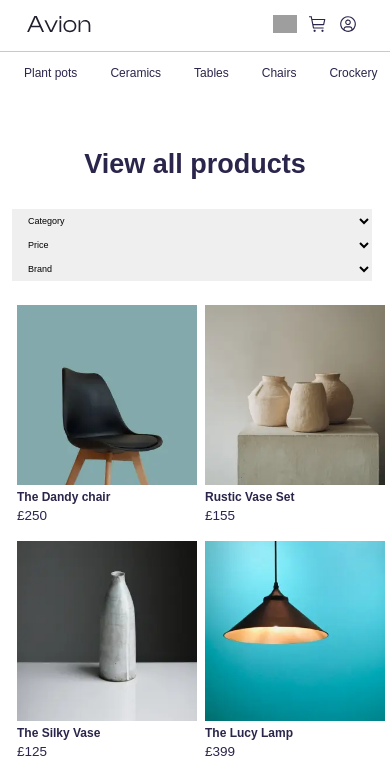
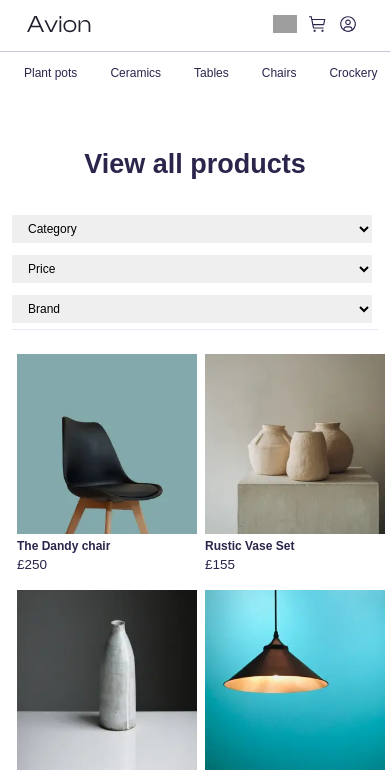
Before and after one commit to gkartsivadze/furniture_advanced, a React (Vite) app: page /collection in a window 390 px wide. Shown: the top 775 px of the page. Built offline with nearby package versions, Linux system fonts and the light colour scheme; grey boxes are pictures that could not be loaded; a web font is replaced by a local one.

Commit message:
improved responsivness

```diff
--- a/src/styling/collection.scss
+++ b/src/styling/collection.scss
@@ -12,7 +12,12 @@
         border: none;
         margin-right: 0.5rem;
 
-        font-size: 0.75rem;
+        font-size: 1rem;
+
+        outline: none;
+        margin-block: 0.5rem;
+
+        cursor: pointer;
 
         option {
             background-color: transparent;
@@ -28,6 +33,9 @@
     justify-content: space-evenly ;
     padding-block: 2rem;
     min-height: 20rem;
+
+    border-block: 1px solid var(--border-grey);
+    margin-bottom: 2rem;
     & > .bl {
         padding-block: 2rem;
         font-size: 1.5rem;
--- a/src/styling/home.scss
+++ b/src/styling/home.scss
@@ -67,9 +67,11 @@
     .left {
         min-height: 20rem;
         padding: 80px;
+
         display: flex;
         flex-direction: column;
         align-items: start;
+        gap: 1rem;
         button {
             margin-top: auto;
         }
```
